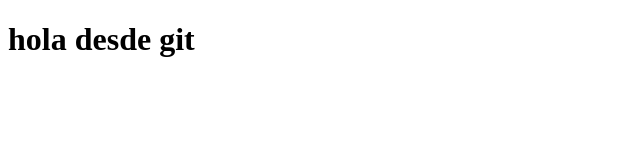
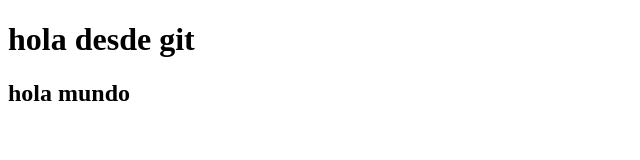
Before and after one commit to Antoniosuria/ejemplo-git, a plain HTML site: page index.html in a window 1280 px wide. Shown: the whole page, without its empty margins (0-640 px from the left). Drawn offline with Linux system fonts and the light colour scheme.

Commit message:
agregue otro texto

```diff
--- a/index.html
+++ b/index.html
@@ -9,5 +9,6 @@
 </head>
 <body>
     <h1>hola desde git</h1>
+    <div><h2>hola mundo</h2></div>
 </body>
 </html>
```
